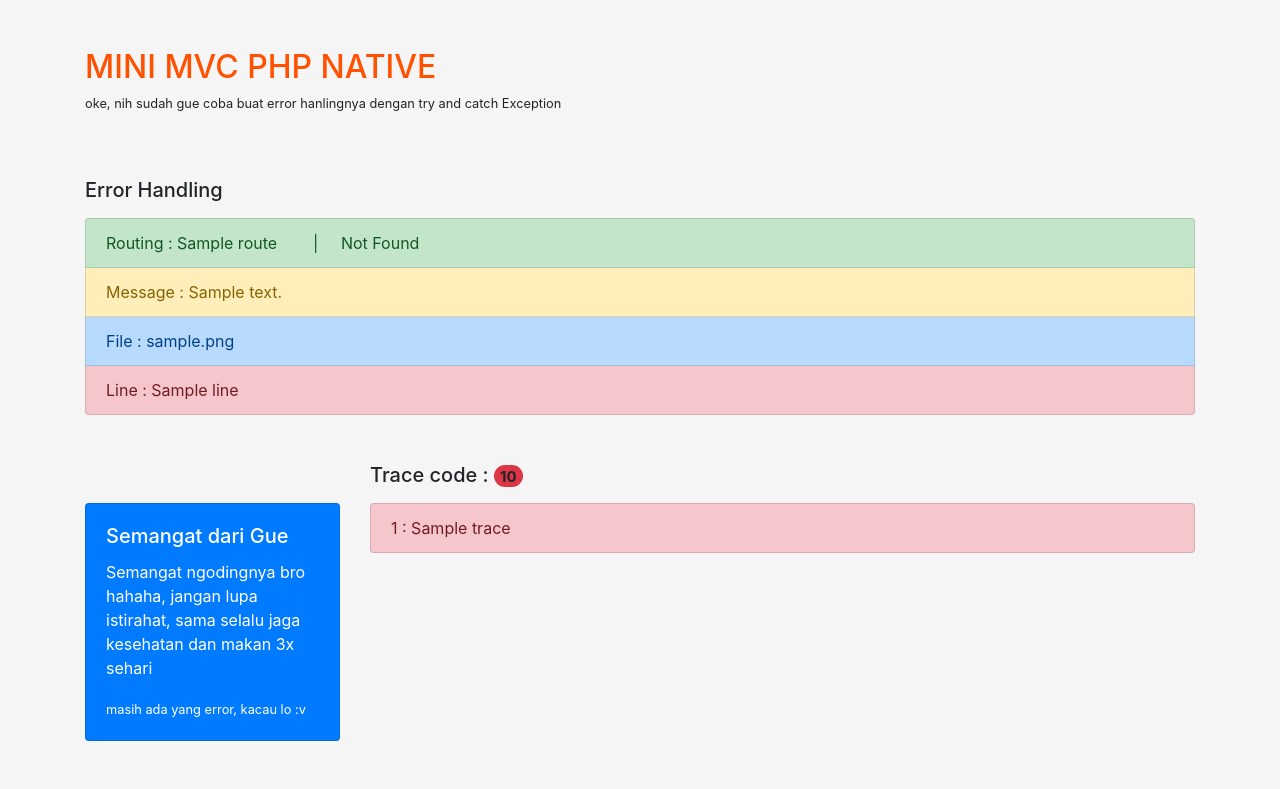
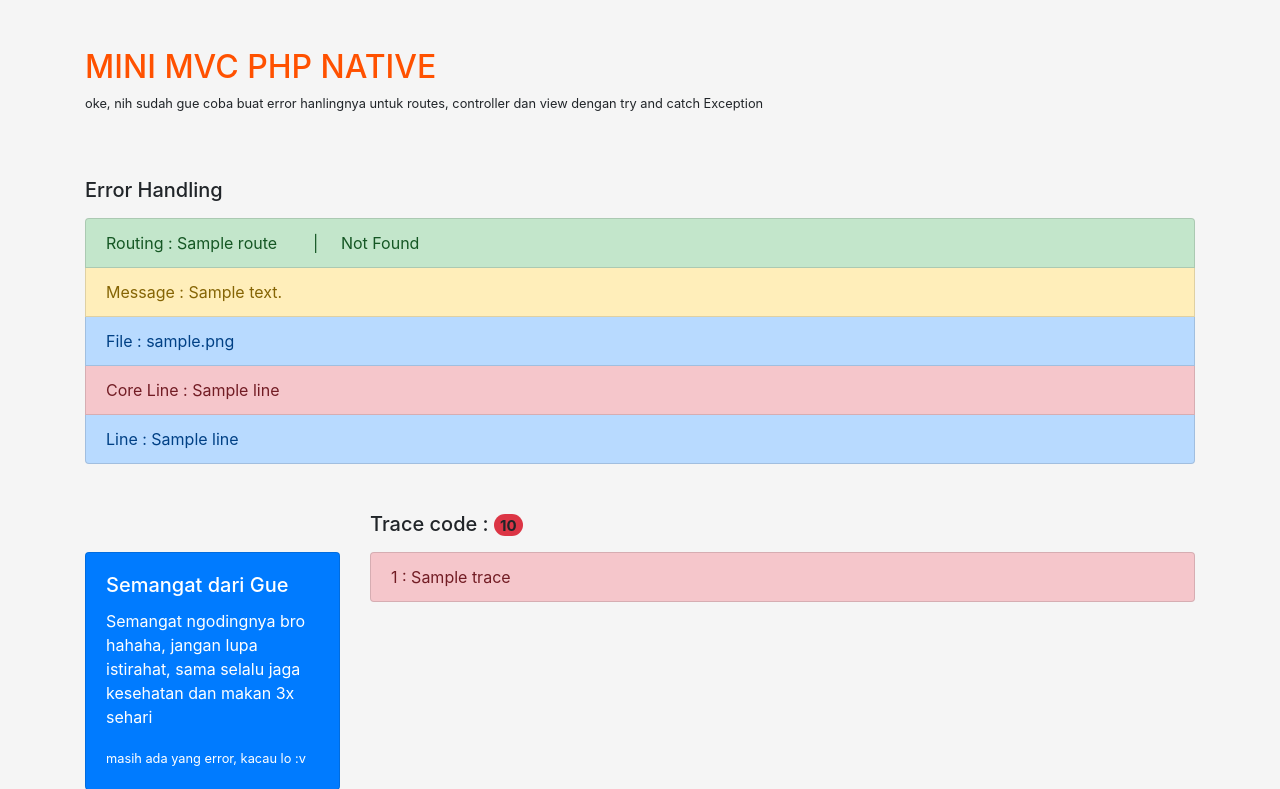
Before and after one commit to naagaraa/mini-mvc-php-native, a PHP site: the page made by apps/error/pages/error_message.php in a window 1280 px wide. Shown: the top 789 px of the page. Before the commit the page ends 741 px from the top, so only its background shows below. Run offline with PHP 8.4, Linux system fonts and the light colour scheme; the template is opened without the code that fills it: most values are stand-ins (such as "Sample title", 1, 10 or a date in 2020); some libraries are stand-ins or nearby versions.

Commit message:
update view dan error-message

```diff
--- a/apps/error/pages/error_message.php
+++ b/apps/error/pages/error_message.php
@@ -33,7 +33,7 @@
 <body>
 	<div class="container">
 		<h2 class="mt-5" style="color:rgb(255, 81, 0)" >MINI MVC PHP NATIVE</h2>
-		<p class="small">oke, nih sudah gue coba buat error hanlingnya dengan try and catch Exception</p>
+		<p class="small">oke, nih sudah gue coba buat error hanlingnya untuk routes, controller dan view dengan try and catch Exception</p>
 		<div class="row">
 			<div class="col">
 				<h5 class="mt-5 mb-3">Error Handling </h5>
@@ -41,7 +41,8 @@
 					<li class="list-group-item list-group-item-success">Routing : <?= $data['route'] ?>  &nbsp;&nbsp;&nbsp;&nbsp;&nbsp;&nbsp; | &nbsp;&nbsp;&nbsp;    Not Found </li>
 					<li class="list-group-item list-group-item-warning">Message : <?= $data['message'] ?></li>
 					<li class="list-group-item list-group-item-primary">File : <?= $data['file'] ?></li>
-					<li class="list-group-item list-group-item-danger">Line : <?= $data['line'] ?></li>
+					<li class="list-group-item list-group-item-danger">Core Line  : <?= $data['line'] ?></li>
+					<li class="list-group-item list-group-item-primary">Line : <?= $data['line'] ?></li>
 				</ul>
 			</div>
 		</div>
--- a/apps/views/Welcome.php
+++ b/apps/views/Welcome.php
@@ -11,7 +11,7 @@
 
 	<?php header('Content-type: text/html; charset=utf-8'); ?>
 
-	<title>MINI MVC PHP NATIVE </title>
+	<title>NAGARA/MINI MVC PHP NATIVE </title>
 
 	<!-- ICONS -->
 	<link rel="apple-touch-icon" sizes="76x76" href="<?= ASSET . '/image'; ?>/PHP-logo.png">
```
